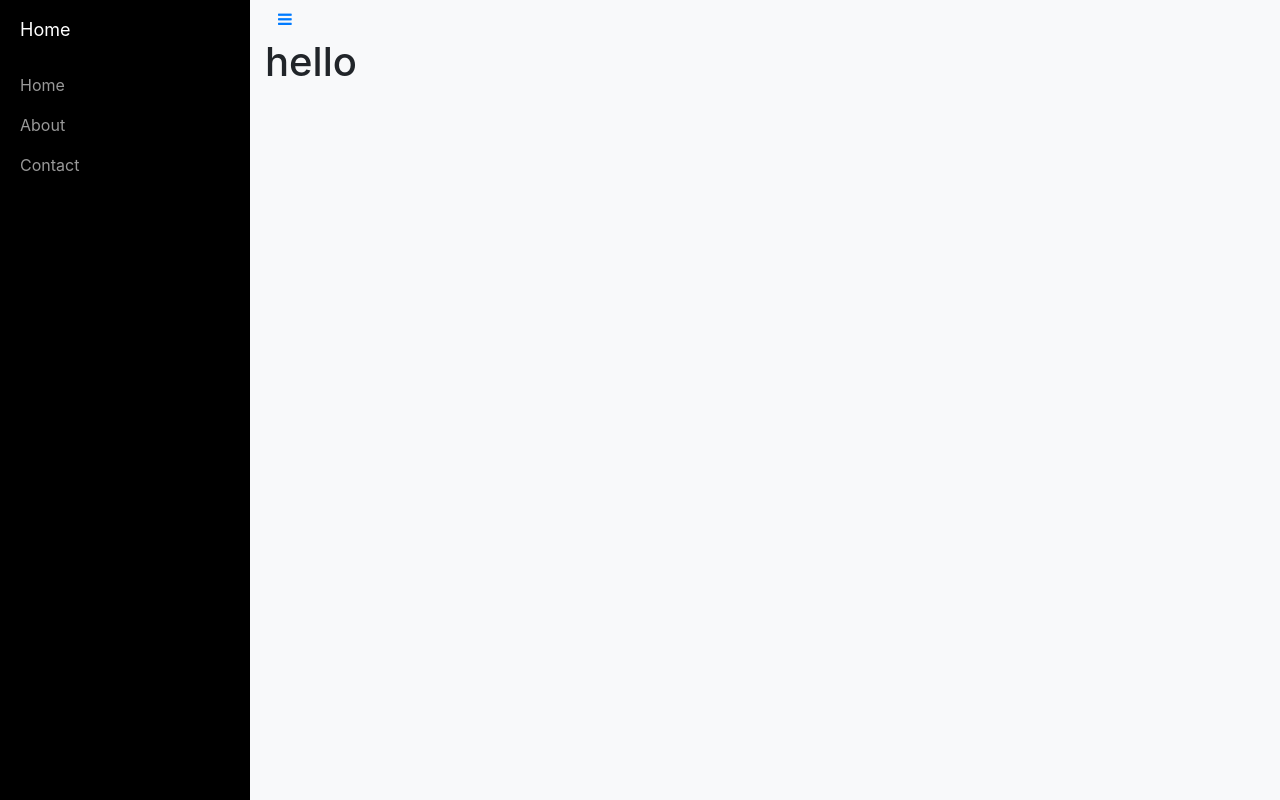
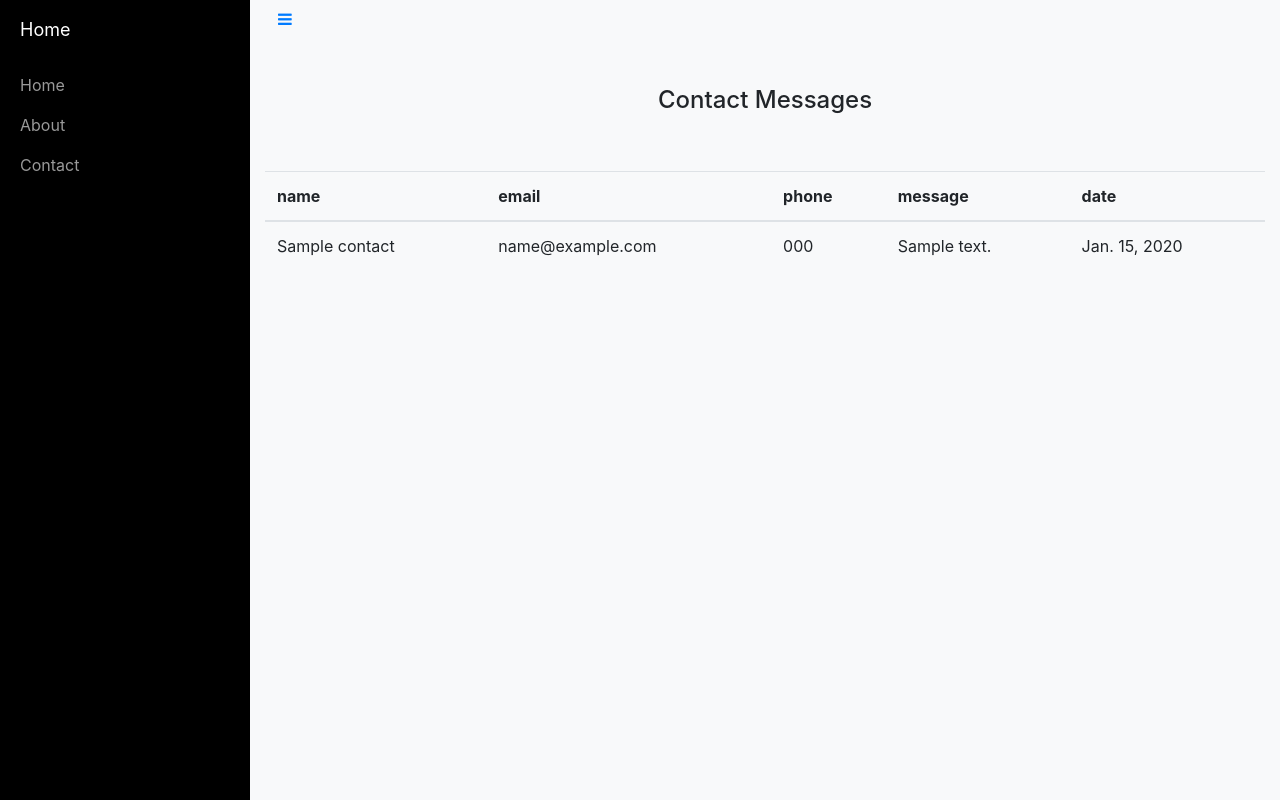
Before and after one commit to jaffarabbas/Python-Practice-Repo, a Django app: page / in a window 1280 px wide. Run offline with Django 3.2, Linux system fonts and the light colour scheme; tables that the repository leaves empty hold one stand-in row (values such as "Sample post"); some libraries are stand-ins or nearby versions.

Commit message:
6-29-2021

```diff
--- a/Aptech_Work/dataconnection/dataApp/models.py
+++ b/Aptech_Work/dataconnection/dataApp/models.py
@@ -1,4 +1,5 @@
 from django.db import models
+
 
 # Create your models here.
 
@@ -8,3 +9,6 @@ class Contact(models.Model):
     phone = models.CharField(max_length=12)
     message = models.TextField(max)
     date = models.DateField()
+
+    def __str__(self):
+        return self.name
--- a/Aptech_Work/dataconnection/dataApp/views.py
+++ b/Aptech_Work/dataconnection/dataApp/views.py
@@ -1,10 +1,18 @@
 from django.shortcuts import render, HttpResponse
+from _datetime import datetime
+from . import models
+
+# Create your views here.
+from .models import Contact
 
 
-# Create your views here.
+def index(request):
+    obj = Contact.objects.all()
 
-def index(request):
-    return render(request, "index.html")
+    context = {
+        'object': obj
+    }
+    return render(request, "index.html", context)
 
 
 def about(request):
@@ -12,4 +20,18 @@ def about(request):
 
 
 def contact(request):
-    return render(request, "Contact.html")
+    flag = False
+    if request.method == "POST":
+        name1 = request.POST.get('name')
+        email1 = request.POST.get('email')
+        phone1 = request.POST.get('phone')
+        message1 = request.POST.get('message')
+        date1 = datetime.now()
+        modeldata = Contact(name=name1, email=email1, phone=phone1, message=message1, date=date1)
+        modeldata.save()
+        flag = True
+
+    context = {
+        'flag': flag
+    }
+    return render(request, "Contact.html", context)
--- a/Aptech_Work/dataconnection/templates/index.html
+++ b/Aptech_Work/dataconnection/templates/index.html
@@ -1,5 +1,38 @@
 {% extends 'Master.html' %}
 
 {% block body %}
-    <h1>hello</h1>
+    <h4 class="text-center pb-5 pt-5">Contact Messages</h4>
+<table class="table">
+       <thead>
+        <tr>
+            <th>name</th>
+            <th>email</th>
+            <th>phone</th>
+            <th>message</th>
+            <th>date</th>
+        </tr>
+       </thead>
+       <tbody>
+        {% for i in object %}
+            <tr>
+                <td>
+                    {{ i.name }}
+                </td>
+                <td>
+                    {{ i.email }}
+                </td>
+                <td>
+                    {{ i.phone }}
+                </td>
+                <td>
+                    {{ i.message  }}
+                </td>
+                <td>
+                    {{ i.date }}
+                </td>
+            </tr>
+        {% endfor %}
+    </tbody>
+   </table>
+
 {% endblock %}
```
Also changed, not shown: Aptech_Work/dataconnection/templates/Contact.html (+11 -5 lines).
